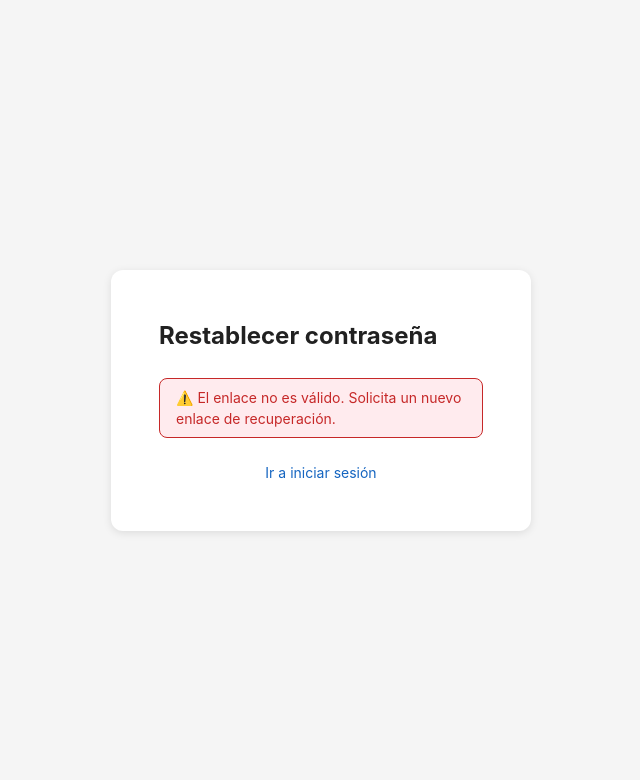
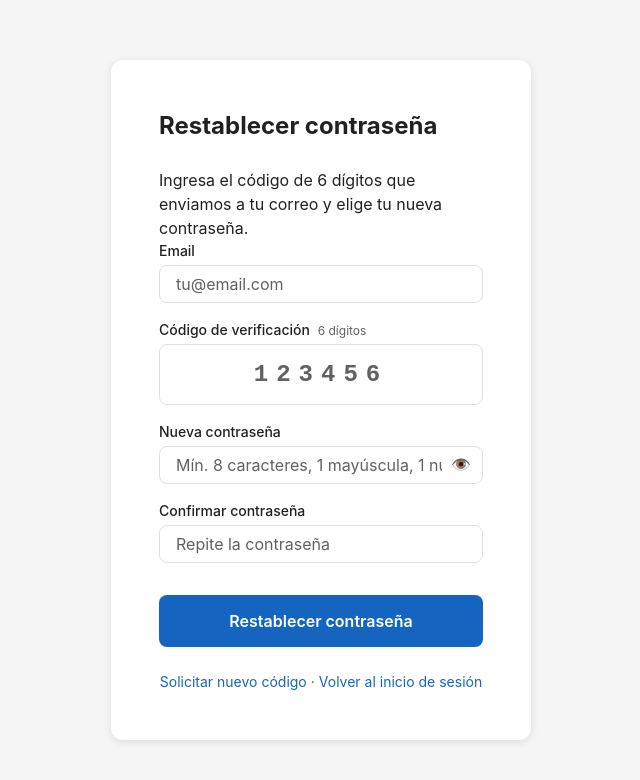
Before and after one commit to NicolasPa00/admin_app_v21, an Angular app: page /auth/reset-password in a window 1280 px wide. Shown: the top 780 px of the page, without its empty margins (319-959 px from the left). Built offline with nearby package versions, Linux system fonts and the light colour scheme.

Commit message:
Fix: Servicios para el cambio de contraseña

```diff
--- a/src/app/auth/features/forgot-password/forgot-password.component.html
+++ b/src/app/auth/features/forgot-password/forgot-password.component.html
@@ -3,14 +3,6 @@
     <div class="auth-card__header">
       <h1 class="auth-card__title">Recuperar contraseña</h1>
     </div>
-
-    <!-- Mensaje de éxito -->
-    @if (success()) {
-      <div class="auth-card__alert auth-card__alert--success" role="status">
-        ✅ Revisa tu bandeja de entrada. Te hemos enviado un enlace para
-        restablecer tu contraseña.
-      </div>
-    }
 
     <!-- Error del servidor -->
     @if (serverError()) {
@@ -19,10 +11,11 @@
       </div>
     }
 
+    <!-- Estado inicial: formulario email -->
     @if (!success()) {
       <p class="auth-card__description">
-        Introduce tu email y te enviaremos instrucciones para restablecer tu
-        contraseña.
+        Introduce el email asociado a tu cuenta y te enviaremos
+        un código de 6 dígitos para restablecer tu contraseña.
       </p>
 
       <form (submit)="onSubmit(); $event.preventDefault()" novalidate>
@@ -36,7 +29,7 @@
             autocomplete="email"
             placeholder="tu@email.com"
             [value]="email()"
-            (input)="updateField(email, $event)"
+            (input)="updateEmail($event)"
             (blur)="emailTouched.set(true)"
             [attr.aria-invalid]="emailTouched() && emailError() ? 'true' : null"
             [attr.aria-describedby]="emailTouched() && emailError() ? 'fp-email-error' : null" />
@@ -47,20 +40,6 @@
           }
         </div>
 
-        <!-- Tenant ID (opcional) -->
-        <div class="form-group">
-          <label for="fp-tenant" class="form-group__label">
-            Tenant ID <span class="form-group__optional">(opcional)</span>
-          </label>
-          <input
-            id="fp-tenant"
-            type="text"
-            class="input"
-            placeholder="ID del restaurante"
-            [value]="tenantId()"
-            (input)="updateField(tenantId, $event)" />
-        </div>
-
         <button
           type="submit"
           class="btn btn--primary auth-card__submit"
@@ -69,10 +48,43 @@
             <span class="spinner" aria-hidden="true"></span>
             Enviando…
           } @else {
-            Enviar instrucciones
+            Enviar código OTP
           }
         </button>
       </form>
+    }
+
+    <!-- Estado éxito: instrucciones OTP -->
+    @if (success()) {
+      <div class="otp-sent" role="status">
+        <div class="otp-sent__icon" aria-hidden="true">📧</div>
+        <h2 class="otp-sent__title">Código enviado</h2>
+        <p class="otp-sent__body">
+          Si <strong>{{ email() }}</strong> está registrado en nuestra
+          plataforma, recibirás un correo con un código de 6 dígitos.
+        </p>
+
+        <ul class="otp-instructions">
+          <li>🕒 El código expira en <strong>15 minutos</strong>.</li>
+          <li>📥 Revisa también tu carpeta de <strong>spam o correo no deseado</strong>.</li>
+          <li>🔢 El código tiene exactamente <strong>6 dígitos</strong>.</li>
+          <li>🚫 Máximo <strong>5 intentos</strong> por código.</li>
+        </ul>
+
+        <button
+          type="button"
+          class="btn btn--primary auth-card__submit"
+          (click)="goToReset()">
+          Ingresar código
+        </button>
+
+        <button
+          type="button"
+          class="btn btn--ghost auth-card__submit--secondary"
+          (click)="success.set(false)">
+          Usar otro email
+        </button>
+      </div>
     }
 
     <nav class="auth-card__links" aria-label="Navegación de autenticación">
--- a/src/app/auth/features/forgot-password/forgot-password.component.ts
+++ b/src/app/auth/features/forgot-password/forgot-password.component.ts
@@ -5,13 +5,19 @@ import {
   computed,
   WritableSignal,
 } from '@angular/core';
-import { RouterLink } from '@angular/router';
+import { Router, RouterLink } from '@angular/router';
 
 import { AuthService } from '../../data-access/auth.service';
-import { ForgotPasswordRequest } from '../../models/auth.models';
 
 /**
- * ForgotPasswordComponent — Solicita un email de recuperación de contraseña.
+ * ForgotPasswordComponent — Solicita el envío de un código OTP de 6 dígitos.
+ *
+ * Flujo:
+ *  1. Usuario ingresa su email y envía el formulario.
+ *  2. El backend genera un OTP, lo hashea y lo envía al email registrado.
+ *  3. Siempre responde 200 (anti-enumeración).
+ *  4. En estado `success` se muestra guía de instrucciones y enlace a
+ *     /auth/reset-password?email=<email> para ingresar el código.
  */
 @Component({
   selector: 'app-forgot-password',
@@ -22,11 +28,11 @@ import { ForgotPasswordRequest } from '../../models/auth.models';
 })
 export class ForgotPasswordComponent {
   private readonly authService = inject(AuthService);
+  private readonly router = inject(Router);
 
   // ===================== Signal Form Fields =====================
 
   readonly email = signal('');
-  readonly tenantId = signal('');
 
   // ===================== State =====================
 
@@ -47,10 +53,15 @@ export class ForgotPasswordComponent {
 
   readonly formValid = computed(() => !this.emailError());
 
+  /** URL para el botón "Ingresar código" — lleva el email como query param. */
+  readonly resetUrl = computed(() =>
+    `/auth/reset-password?email=${encodeURIComponent(this.email().trim())}`,
+  );
+
   // ===================== Métodos =====================
 
-  protected updateField(sig: WritableSignal<string>, event: Event): void {
-    sig.set((event.target as HTMLInputElement).value);
+  protected updateEmail(event: Event): void {
+    this.email.set((event.target as HTMLInputElement).value);
   }
 
   protected onSubmit(): void {
@@ -61,23 +72,26 @@ export class ForgotPasswordComponent {
     this.serverError.set(null);
     this.success.set(false);
 
-    const request: ForgotPasswordRequest = {
-      email: this.email().trim(),
-      ...(this.tenantId() ? { tenantId: this.tenantId() } : {}),
-    };
-
-    this.authService.requestForgotPassword(request).subscribe({
+    this.authService.requestForgotPassword(this.email().trim()).subscribe({
       next: () => {
         this.loading.set(false);
         this.success.set(true);
       },
       error: (err) => {
         this.loading.set(false);
+        // El backend siempre devuelve 200; este bloque solo captura
+        // errores de red o validación (400).
         this.serverError.set(
           err.error?.message ??
-            'No se pudo enviar el correo. Inténtalo de nuevo.',
+            'No se pudo procesar la solicitud. Inténtalo de nuevo.',
         );
       },
     });
   }
+
+  protected goToReset(): void {
+    this.router.navigate(['/auth/reset-password'], {
+      queryParams: { email: this.email().trim() },
+    });
+  }
 }
--- a/src/app/auth/features/reset-password/reset-password.component.html
+++ b/src/app/auth/features/reset-password/reset-password.component.html
@@ -4,18 +4,11 @@
       <h1 class="auth-card__title">Restablecer contraseña</h1>
     </div>
 
-    <!-- Sin token -->
-    @if (!token()) {
-      <div class="auth-card__alert auth-card__alert--error" role="alert">
-        ⚠️ El enlace no es válido. Solicita un nuevo enlace de recuperación.
-      </div>
-    }
-
     <!-- Éxito -->
     @if (success()) {
       <div class="auth-card__alert auth-card__alert--success" role="status">
-        ✅ Tu contraseña ha sido restablecida correctamente. Ya puedes iniciar
-        sesión.
+        ✅ Contraseña restablecida correctamente. Redirigiendo al inicio de
+        sesión…
       </div>
     }
 
@@ -26,8 +19,62 @@
       </div>
     }
 
-    @if (token() && !success()) {
+    @if (!success()) {
+      <p class="auth-card__description">
+        Ingresa el código de 6 dígitos que enviamos a tu correo y elige tu
+        nueva contraseña.
+      </p>
+
       <form (submit)="onSubmit(); $event.preventDefault()" novalidate>
+
+        <!-- Email (editable por si llegó vacío) -->
+        <div class="form-group">
+          <label for="rp-email" class="form-group__label">Email</label>
+          <input
+            id="rp-email"
+            type="email"
+            class="input"
+            autocomplete="email"
+            placeholder="tu@email.com"
+            [value]="email()"
+            (input)="updateField(email.set.bind(email), $event)"
+            (blur)="emailTouched.set(true)"
+            [attr.aria-invalid]="emailTouched() && emailError() ? 'true' : null"
+            [attr.aria-describedby]="emailTouched() && emailError() ? 'rp-email-error' : null" />
+          @if (emailTouched() && emailError()) {
+            <span id="rp-email-error" class="form-error" role="alert">
+              {{ emailError() }}
+            </span>
+          }
+        </div>
+
+        <!-- Código OTP -->
+        <div class="form-group">
+          <label for="rp-code" class="form-group__label">
+            Código de verificación
+            <span class="form-group__hint">6 dígitos</span>
+          </label>
+          <input
+            id="rp-code"
+            type="text"
+            inputmode="numeric"
+            pattern="\d{6}"
+            maxlength="6"
+            class="input input--code"
+            autocomplete="one-time-code"
+            placeholder="123456"
+            [value]="code()"
+            (input)="onCodeInput($event)"
+            (blur)="codeTouched.set(true)"
+            [attr.aria-invalid]="codeTouched() && codeError() ? 'true' : null"
+            [attr.aria-describedby]="codeTouched() && codeError() ? 'rp-code-error' : null" />
+          @if (codeTouched() && codeError()) {
+            <span id="rp-code-error" class="form-error" role="alert">
+              {{ codeError() }}
+            </span>
+          }
+        </div>
+
         <!-- Nueva contraseña -->
         <div class="form-group">
           <label for="rp-password" class="form-group__label">
@@ -39,9 +86,9 @@
               [type]="showPassword() ? 'text' : 'password'"
               class="input"
               autocomplete="new-password"
-              placeholder="Mínimo 8 caracteres"
+              placeholder="Mín. 8 caracteres, 1 mayúscula, 1 número"
               [value]="newPassword()"
-              (input)="updateField(newPassword, $event)"
+              (input)="updateField(newPassword.set.bind(newPassword), $event)"
               (blur)="newPasswordTouched.set(true)"
               [attr.aria-invalid]="newPasswordTouched() && newPasswordError() ? 'true' : null"
               [attr.aria-describedby]="newPasswordTouched() && newPasswordError() ? 'rp-password-error' : null" />
@@ -73,7 +120,7 @@
             autocomplete="new-password"
             placeholder="Repite la contraseña"
             [value]="confirmPassword()"
-            (input)="updateField(confirmPassword, $event)"
+            (input)="updateField(confirmPassword.set.bind(confirmPassword), $event)"
             (blur)="confirmPasswordTouched.set(true)"
             [attr.aria-invalid]="confirmPasswordTouched() && confirmPasswordError() ? 'true' : null"
             [attr.aria-describedby]="confirmPasswordTouched() && confirmPasswordError() ? 'rp-confirm-error' : null" />
@@ -90,7 +137,7 @@
           [disabled]="loading()">
           @if (loading()) {
             <span class="spinner" aria-hidden="true"></span>
-            Restableciendo…
+            Verificando…
           } @else {
             Restablecer contraseña
           }
@@ -99,8 +146,12 @@
     }
 
     <nav class="auth-card__links" aria-label="Navegación de autenticación">
+      <a routerLink="/auth/forgot-password" class="auth-card__link">
+        Solicitar nuevo código
+      </a>
+      <span class="auth-card__link-sep" aria-hidden="true">·</span>
       <a routerLink="/auth/login" class="auth-card__link">
-        Ir a iniciar sesión
+        Volver al inicio de sesión
       </a>
     </nav>
   </div>
--- a/src/app/auth/features/reset-password/reset-password.component.scss
+++ b/src/app/auth/features/reset-password/reset-password.component.scss
@@ -132,3 +132,28 @@
 @media (prefers-reduced-motion: reduce) {
   .spinner { animation: none; opacity: 0.7; }
 }
+
+/* Input OTP: centrado, espaciado, monoespaciado */
+.input--code {
+  font-family: var(--font-mono, monospace);
+  font-size: var(--font-size-xl);
+  font-weight: 700;
+  letter-spacing: 0.5rem;
+  text-align: center;
+  padding: var(--spacing-md);
+}
+
+/* Separador entre links de navegación */
+.auth-card__link-sep {
+  color: var(--color-text-secondary);
+  font-size: var(--font-size-sm);
+  margin: 0 var(--spacing-xs);
+}
+
+/* Hint inline dentro del label */
+.form-group__hint {
+  font-weight: 400;
+  font-size: var(--font-size-xs, 0.75rem);
+  color: var(--color-text-secondary);
+  margin-left: var(--spacing-xs);
+}
--- a/src/app/auth/features/reset-password/reset-password.component.ts
+++ b/src/app/auth/features/reset-password/reset-password.component.ts
@@ -3,19 +3,20 @@ import {
   inject,
   signal,
   computed,
-  WritableSignal,
   OnInit,
 } from '@angular/core';
-import { ActivatedRoute, RouterLink } from '@angular/router';
+import { ActivatedRoute, Router, RouterLink } from '@angular/router';
 
 import { AuthService } from '../../data-access/auth.service';
-import { ResetPasswordRequest } from '../../models/auth.models';
 
 /**
- * ResetPasswordComponent — Permite establecer una nueva contraseña.
+ * ResetPasswordComponent — Verifica el código OTP y actualiza la contraseña.
  *
- * Espera un query param `token` en la URL (ej: /auth/reset-password?token=abc123).
- * Este token es generado por el backend y enviado al email del usuario.
+ * Flujo:
+ *  1. Lee el query param `email` (inyectado por ForgotPasswordComponent).
+ *  2. Usuario ingresa el código OTP de 6 dígitos recibido por correo.
+ *  3. Usuario ingresa y confirma la nueva contraseña.
+ *  4. POST /admin/auth/reset-password → 200 OK → redirect a /auth/login.
  */
 @Component({
   selector: 'app-reset-password',
@@ -27,17 +28,20 @@ import { ResetPasswordRequest } from '../../models/auth.models';
 export class ResetPasswordComponent implements OnInit {
   private readonly authService = inject(AuthService);
   private readonly route = inject(ActivatedRoute);
+  private readonly router = inject(Router);
 
   // ===================== Signal Form Fields =====================
 
+  /** Email precargado desde query param. */
+  readonly email = signal('');
+  readonly code = signal('');
   readonly newPassword = signal('');
   readonly confirmPassword = signal('');
 
-  /** Token extraído del query param. */
-  readonly token = signal('');
-
   // ===================== State =====================
 
+  readonly emailTouched = signal(false);
+  readonly codeTouched = signal(false);
   readonly newPasswordTouched = signal(false);
   readonly confirmPasswordTouched = signal(false);
 
@@ -48,10 +52,27 @@ export class ResetPasswordComponent implements OnInit {
 
   // ===================== Validaciones =====================
 
+  readonly emailError = computed(() => {
+    const val = this.email().trim();
+    if (!val) return 'El email es obligatorio';
+    if (!/^[a-zA-Z0-9._%+-]+@[a-zA-Z0-9.-]+\.[a-zA-Z]{2,}$/.test(val))
+      return 'Formato de email inválido';
+    return null;
+  });
+
+  readonly codeError = computed(() => {
+    const val = this.code().trim();
+    if (!val) return 'El código es obligatorio';
+    if (!/^\d{6}$/.test(val)) return 'El código debe tener exactamente 6 dígitos';
+    return null;
+  });
+
   readonly newPasswordError = computed(() => {
     const val = this.newPassword();
     if (!val) return 'La nueva contraseña es obligatoria';
     if (val.length < 8) return 'Mínimo 8 caracteres';
+    if (!/[A-Z]/.test(val)) return 'Debe contener al menos una mayúscula';
+    if (!/\d/.test(val)) return 'Debe contener al menos un número';
     return null;
   });
 
@@ -64,7 +85,8 @@ export class ResetPasswordComponent implements OnInit {
 
   readonly formValid = computed(
     () =>
-      !!this.token() &&
+      !this.emailError() &&
+      !this.codeError() &&
       !this.newPasswordError() &&
       !this.confirmPasswordError(),
   );
@@ -72,16 +94,23 @@ export class ResetPasswordComponent implements OnInit {
   // ===================== Lifecycle =====================
 
   ngOnInit(): void {
-    // Leer el token de los query params
-    const tokenParam =
-      this.route.snapshot.queryParamMap.get('token') ?? '';
-    this.token.set(tokenParam);
+    const emailParam = this.route.snapshot.queryParamMap.get('email') ?? '';
+    this.email.set(emailParam);
   }
 
   // ===================== Métodos =====================
 
-  protected updateField(sig: WritableSignal<string>, event: Event): void {
-    sig.set((event.target as HTMLInputElement).value);
+  protected updateField(setter: (v: string) => void, event: Event): void {
+    setter((event.target as HTMLInputElement).value);
+  }
+
+  /** Limita la entrada del código a sólo dígitos (máx 6). */
+  protected onCodeInput(event: Event): void {
+    const raw = (event.target as HTMLInputElement).value
+      .replace(/\D/g, '')
+      .slice(0, 6);
+    this.code.set(raw);
+    (event.target as HTMLInputElement).value = raw;
   }
 
   protected togglePasswordVisibility(): void {
@@ -89,6 +118,8 @@ export class ResetPasswordComponent implements OnInit {
   }
 
   protected onSubmit(): void {
+    this.emailTouched.set(true);
+    this.codeTouched.set(true);
     this.newPasswordTouched.set(true);
     this.confirmPasswordTouched.set(true);
 
@@ -96,17 +127,15 @@ export class ResetPasswordComponent implements OnInit {
 
     this.loading.set(true);
     this.serverError.set(null);
-    this.success.set(false);
 
-    const request: ResetPasswordRequest = {
-      token: this.token(),
-      newPassword: this.newPassword(),
-    };
-
-    this.authService.resetPassword(request).subscribe({
+    this.authService
+      .resetPassword(this.email().trim(), this.code().trim(), this.newPassword())
+      .subscribe({
         next: () => {
           this.loading.set(false);
           this.success.set(true);
+          // Redirige al login después de 2.5 s
+          setTimeout(() => this.router.navigate(['/auth/login']), 2500);
         },
         error: (err) => {
           this.loading.set(false);
```
Also changed, not shown: src/app/auth/data-access/auth.service.ts (+19 -12 lines), src/app/auth/features/forgot-password/forgot-password.component.scss (+68 -0 lines), src/app/auth/models/auth.models.ts (+12 -5 lines). Lines whose indentation alone changed are shown as unchanged.
